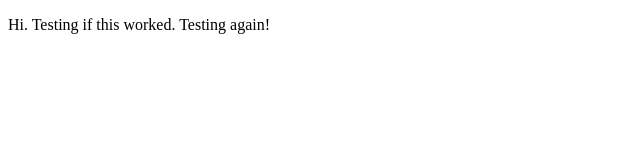
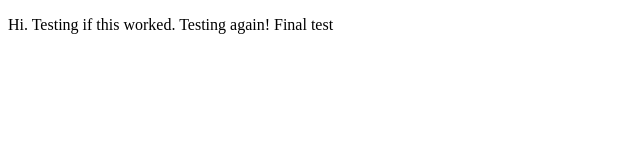
Before and after one commit to mk1123/mk1123.github.io, a website: page index.html in a window 1280 px wide. Shown: the full height of the page, 0-640 px from the left. Drawn offline with Linux system fonts and the light colour scheme.

Commit message:
yet another test

```diff
--- a/index.html
+++ b/index.html
@@ -4,6 +4,6 @@
         <title>Page title</title>
     </head>
     <body>
-        <p>Hi. Testing if this worked. Testing again!</p>
+        <p>Hi. Testing if this worked. Testing again! Final test</p>
     </body>
 </html>
```
